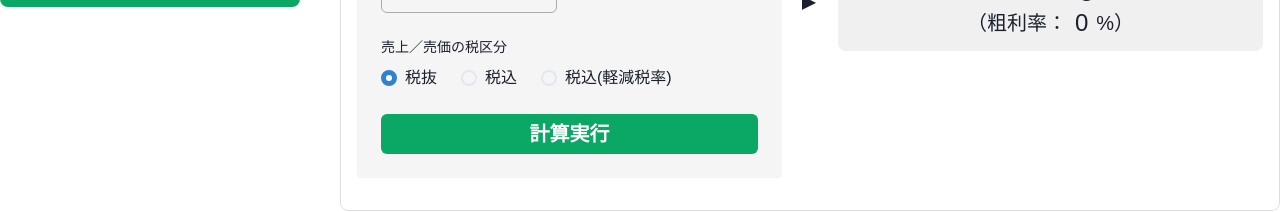
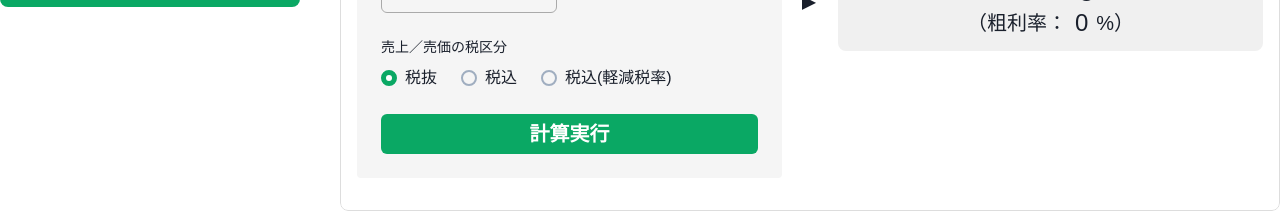
Before and after one commit to mimihokuro/app, a React (Vite) app: page /gross-profit-calculation in a window 1280 px wide. Shown: the part 501-713 px from the top of the page. Built offline with nearby package versions, Linux system fonts and the light colour scheme.

Commit message:
🎨 チェックボックスの色をメイン色に変更

```diff
--- a/src/features/aspect-calculation/HeightFromRatioAndWidth.jsx
+++ b/src/features/aspect-calculation/HeightFromRatioAndWidth.jsx
@@ -116,6 +116,15 @@ const HeightFromRatioAndWidth = () => {
               <RadioGroup
                 onChange={handleOptionChange}
                 value={isSelectedOption}
+                sx={{
+                  "& input:checked + span": {
+                    backgroundColor: "primary", // チェック時の背景色
+                    borderColor: "primary", // チェック時のボーダー色
+                  },
+                  "& span": {
+                    borderColor: "gray.400", // 未チェック時のボーダー色
+                  },
+                }}
               >
                 <HStack gap="6" flexWrap={"wrap"}>
                   {ASPECT_OPTIONS.map((option) => (
--- a/src/features/gross-profit-calculation/CostCalculation.jsx
+++ b/src/features/gross-profit-calculation/CostCalculation.jsx
@@ -14,15 +14,15 @@ import { css } from "@emotion/react";
 
 const CostCalculation = () => {
   const [sellingPrice, setSellingPrice] = useState("");
-  const [isTaxcluded, setIsExcluded] = useState("1");
+  const [isTaxIncluded, setIsExcluded] = useState("1");
   const [grossProfit, setGrossProfit] = useState("");
   const [cost, setCost] = useState(0);
 
   const calculationCost = () => {
     let parseSellingPrice = parseFloat(sellingPrice);
-    if (isTaxcluded === "2") {
+    if (isTaxIncluded === "2") {
       parseSellingPrice = parseFloat(parseSellingPrice / 1.1);
-    } else if (isTaxcluded === "3") {
+    } else if (isTaxIncluded === "3") {
       parseSellingPrice = parseFloat(parseSellingPrice / 1.08);
     }
     const parseGrossProfit = parseFloat(grossProfit / 100);
@@ -103,7 +103,19 @@ const CostCalculation = () => {
             })}
             <Stack>
               <Text fontSize="14px">売上／売価の税区分</Text>
-              <RadioGroup onChange={handleChange} value={isTaxcluded}>
+              <RadioGroup
+                onChange={handleChange}
+                value={isTaxIncluded}
+                sx={{
+                  "& input:checked + span": {
+                    backgroundColor: "primary", // チェック時の背景色
+                    borderColor: "primary", // チェック時のボーダー色
+                  },
+                  "& span": {
+                    borderColor: "gray.400", // 未チェック時のボーダー色
+                  },
+                }}
+              >
                 <HStack gap="6">
                   {TAX_OPTIONS.map((option) => (
                     <Radio key={option.value} value={option.value}>
--- a/src/features/gross-profit-calculation/GrossMarginRatio.jsx
+++ b/src/features/gross-profit-calculation/GrossMarginRatio.jsx
@@ -15,16 +15,16 @@ import { css } from "@emotion/react";
 const GrossProfitRatio = () => {
   const [cost, setCost] = useState("");
   const [sales, setSales] = useState("");
-  const [isTaxcluded, setIsExcluded] = useState("1");
+  const [isTaxIncluded, setIsExcluded] = useState("1");
   const [grossProfit, setGrossProfit] = useState(0);
   const [grossProfitRatio, setGrossProfitRatio] = useState(0);
 
   const calculationGrossProfit = () => {
     const parseCost = parseFloat(cost);
     let parseSales = parseFloat(sales);
-    if (isTaxcluded === "2") {
+    if (isTaxIncluded === "2") {
       parseSales = Math.floor(parseFloat(sales / 1.1));
-    } else if (isTaxcluded === "3") {
+    } else if (isTaxIncluded === "3") {
       parseSales = Math.floor(parseFloat(sales / 1.08));
     }
     if (!isNaN(parseCost) && !isNaN(parseSales)) {
@@ -94,7 +94,19 @@ const GrossProfitRatio = () => {
             })}
             <Stack>
               <Text fontSize="14px">売上／売価の税区分</Text>
-              <RadioGroup onChange={handleChange} value={isTaxcluded}>
+              <RadioGroup
+                onChange={handleChange}
+                value={isTaxIncluded}
+                sx={{
+                  "& input:checked + span": {
+                    backgroundColor: "primary", // チェック時の背景色
+                    borderColor: "primary", // チェック時のボーダー色
+                  },
+                  "& span": {
+                    borderColor: "gray.400", // 未チェック時のボーダー色
+                  },
+                }}
+              >
                 <HStack gap="6">
                   {TAX_OPTIONS.map((option) => (
                     <Radio key={option.value} value={option.value}>
```
